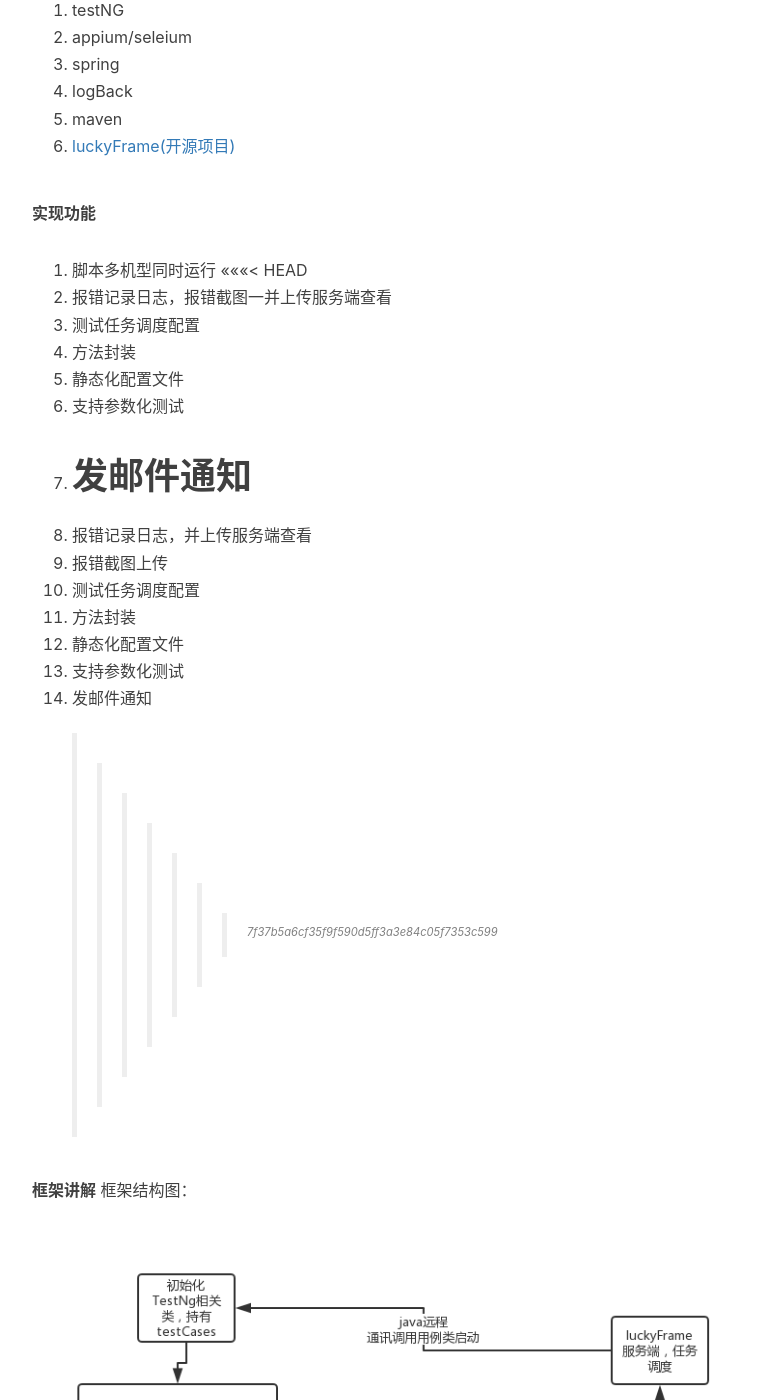
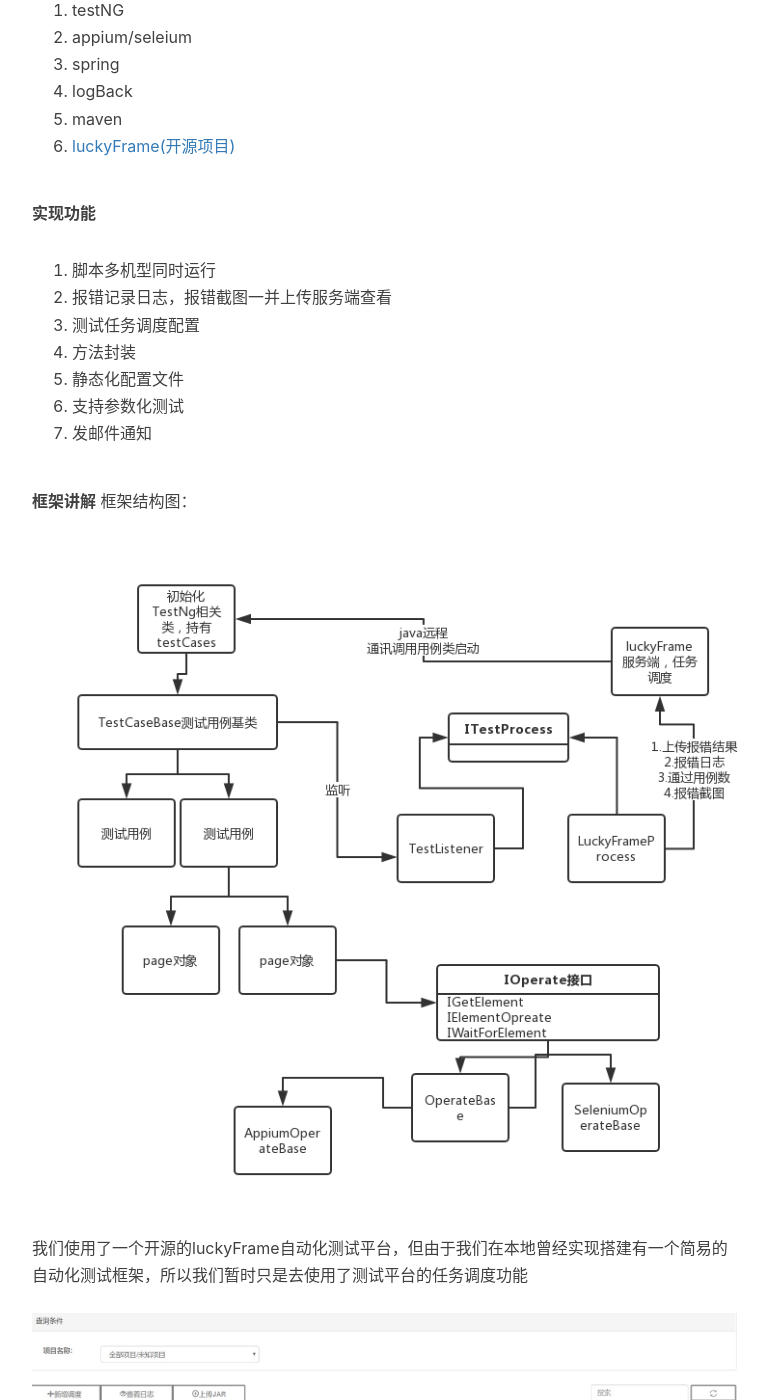
Before and after one commit to blackjuly/wanghao.io, a Jekyll site: the page built from _posts/2017-12-20-移动端自动化测试框架实践总结.markdown, in a window 1280 px wide and 1400 px high, scrolled down 785 px. Shown: the whole window, without its empty margins (233-1001 px from the left). Built offline with Jekyll 4.4.1, drawn with Linux system fonts in a browser that asks for light colours; nearby versions of some CDN libraries; comment, search, counter and statistics services are not loaded.

Commit message:
合并冲突

```diff
--- a/_posts/2017-12-20-移动端自动化测试框架实践总结.markdown
+++ b/_posts/2017-12-20-移动端自动化测试框架实践总结.markdown
@@ -24,22 +24,13 @@ tags:
 
 **实现功能**
 1. 脚本多机型同时运行
-<<<<<<< HEAD
 2. 报错记录日志，报错截图一并上传服务端查看
 3. 测试任务调度配置
 4. 方法封装
 5. 静态化配置文件
 6. 支持参数化测试
 7. 发邮件通知
-=======
-2. 报错记录日志，并上传服务端查看
-3. 报错截图上传
-4. 测试任务调度配置
-5. 方法封装
-6. 静态化配置文件
-7. 支持参数化测试
-8. 发邮件通知
->>>>>>> 7f37b5a6cf35f9f590d5ff3a3e84c05f7353c599
+
 
 **框架讲解**
 框架结构图：
```
